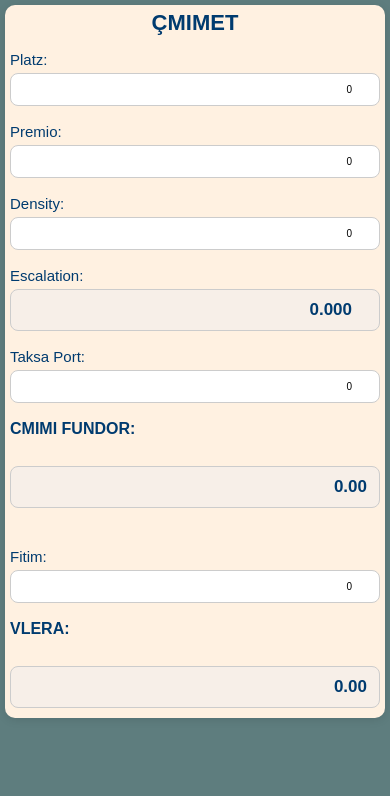
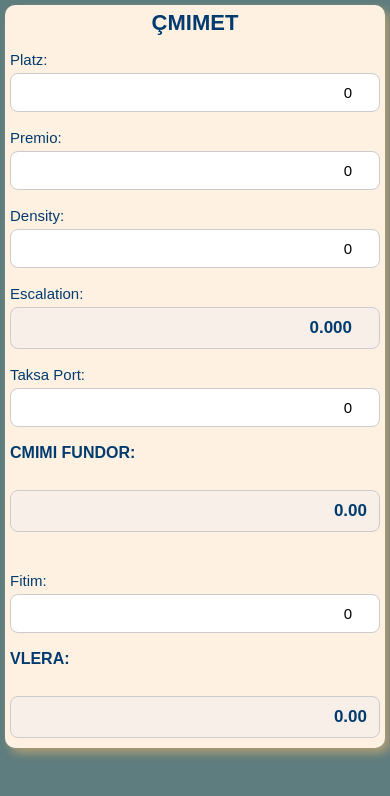
Before and after one commit to armandmamani/Oil-Price-App, a plain HTML site: page index.html in a window 390 px wide. Drawn offline with Linux system fonts and the light colour scheme.

Commit message:
Ngjyra dhe hover

```diff
--- a/index.html
+++ b/index.html
@@ -49,7 +49,7 @@
             background-color: var(--silk);
             border-radius: 10px;
             padding: 20px;
-            box-shadow: 0 2px 10px rgba(0, 0, 0, 0.1);
+            box-shadow:5px 5px 10px rgba(255, 190, 110, 0.5);
             max-width: 100%;
             margin: auto;
             font-size: 20px;
@@ -86,7 +86,9 @@
             margin-bottom: 5px;
             text-align: right;
         }
-
+            .cmimeInput:hover {
+                background-color: var(--warm-white-floral);
+            }
         .totalOutput {
             font-weight: bold;
             font-size: 17px;
@@ -132,7 +134,7 @@
             }
 
             .cmimeInput {
-                font-size: 10px;
+                font-size: 15px;
             }
 
             .currency {
```
